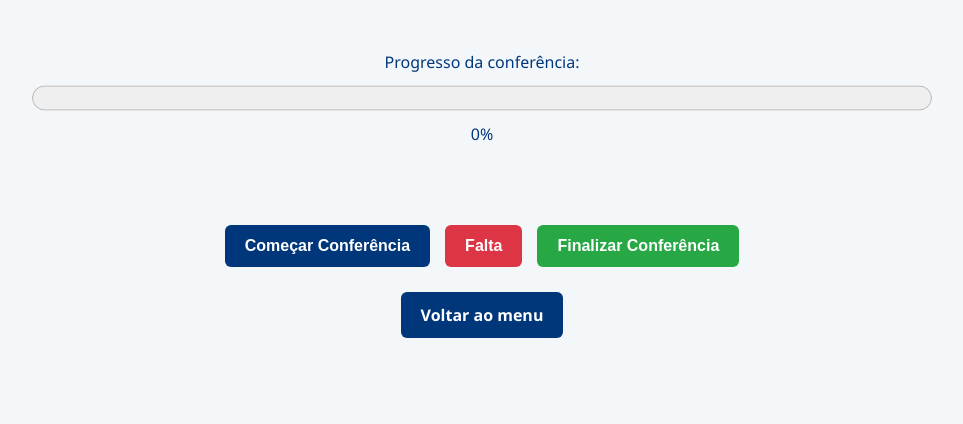
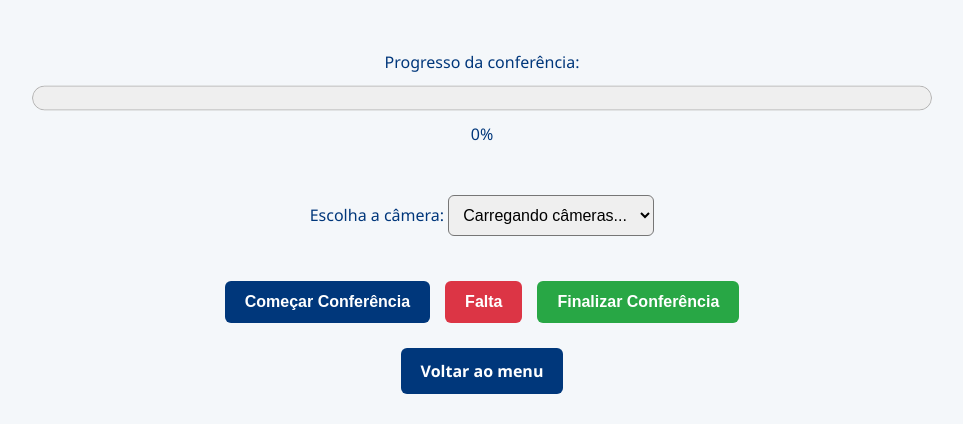
Before and after one commit to Tomtt0m/Romaneio-de-Carga_Conferencia-0.2, a Flask app: page /romaneio/1 in a window 1280 px wide. Shown: the part 432-856 px from the top of the page, without its empty margins (158-1121 px from the left). Run offline with Flask 3, Linux system fonts and the light colour scheme; a user stored in the database is signed in; data comes from the database, SQL or seed files in the repository; some libraries are stand-ins or nearby versions.

Commit message:
Update romaneio.html

```diff
--- a/templates/romaneio.html
+++ b/templates/romaneio.html
@@ -178,6 +178,13 @@
     <span id="txt_progresso">0%</span>
   </div>
 
+  <div style="margin-bottom: 15px;">
+    <label for="cameraSelect">Escolha a câmera:</label>
+    <select id="cameraSelect" style="padding: 10px; border-radius: 6px; font-size: 1rem;">
+      <option>Carregando câmeras...</option>
+    </select>
+  </div>
+
   <div style="margin-top: 30px; display: flex; flex-wrap: wrap; justify-content: center; gap: 15px;">
     <button id="btn_iniciar" onclick="iniciarLeitor()">Começar Conferência</button>
     <button id="btn_parar" onclick="pararLeitor()" style="display:none; background-color: #6c757d;">Parar Conferência</button>
@@ -233,7 +240,8 @@
       alert('Itens no volume:\n' + itens.map(i => i.descricao).join('\n'));
     }
 
-    function iniciarLeitor() {
+    async function iniciarLeitor() {
+      const cameraId = document.getElementById('cameraSelect').value;
       const container = document.getElementById('qr-reader-container');
       container.style.display = 'flex';
 
@@ -241,28 +249,30 @@
 
       html5QrCode = new Html5Qrcode("qr-reader");
 
-      html5QrCode.start(
-        { facingMode: "environment" }, // Usa a câmera traseira
+      try {
+        await html5QrCode.start(
+          { deviceId: { exact: cameraId } },
           {
             fps: 15,
             qrbox: { width: 300, height: 300 },
             aspectRatio: 1,
             experimentalFeatures: { useBarCodeDetectorIfSupported: true }
           },
-        qrCodeMessage => {
-          validarVolume(qrCodeMessage);
-        },
+          qrCodeMessage => validarVolume(qrCodeMessage),
           errorMessage => {
-          // console.log("Erro leitura QR code: ", errorMessage);
+            // console.warn("Erro leitura QR: ", errorMessage);
           }
-      ).then(() => {
+        );
+
         leituraAtiva = true;
         document.getElementById('btn_parar').style.display = 'inline-block';
-      }).catch(err => {
+
+      } catch (err) {
         console.error("Erro ao iniciar leitor:", err);
-        alert("Erro ao iniciar o leitor de QR Code.");
-      });
+        alert("Erro ao iniciar a câmera. Tente novamente ou escolha outra.");
       }
+    }
+
 
     function pararLeitor() {
       if (html5QrCode && leituraAtiva) {
@@ -328,8 +338,32 @@
         alert("Erro ao finalizar conferência: " + (data.erro || "Erro desconhecido"));
       }
     }
+    async function listarCameras() {
+      const select = document.getElementById('cameraSelect');
+      try {
+        const devices = await Html5Qrcode.getCameras();
+        if (devices && devices.length) {
+          select.innerHTML = '';
+          devices.forEach(device => {
+            const option = document.createElement('option');
+            option.value = device.id;
+            option.text = device.label || `Câmera ${select.length + 1}`;
+            select.appendChild(option);
+          });
+        } else {
+          select.innerHTML = '<option>Nenhuma câmera encontrada</option>';
+        }
+      } catch (err) {
+        console.error("Erro ao listar câmeras:", err);
+        select.innerHTML = '<option>Erro ao acessar câmeras</option>';
+      }
+    }
 
-    window.onload = carregarVolumes;
+
+    window.onload = () => {
+      carregarVolumes();
+      listarCameras();
+    };
   </script>
 </body>
 </html>
```
Lines whose indentation alone changed are shown as unchanged.
